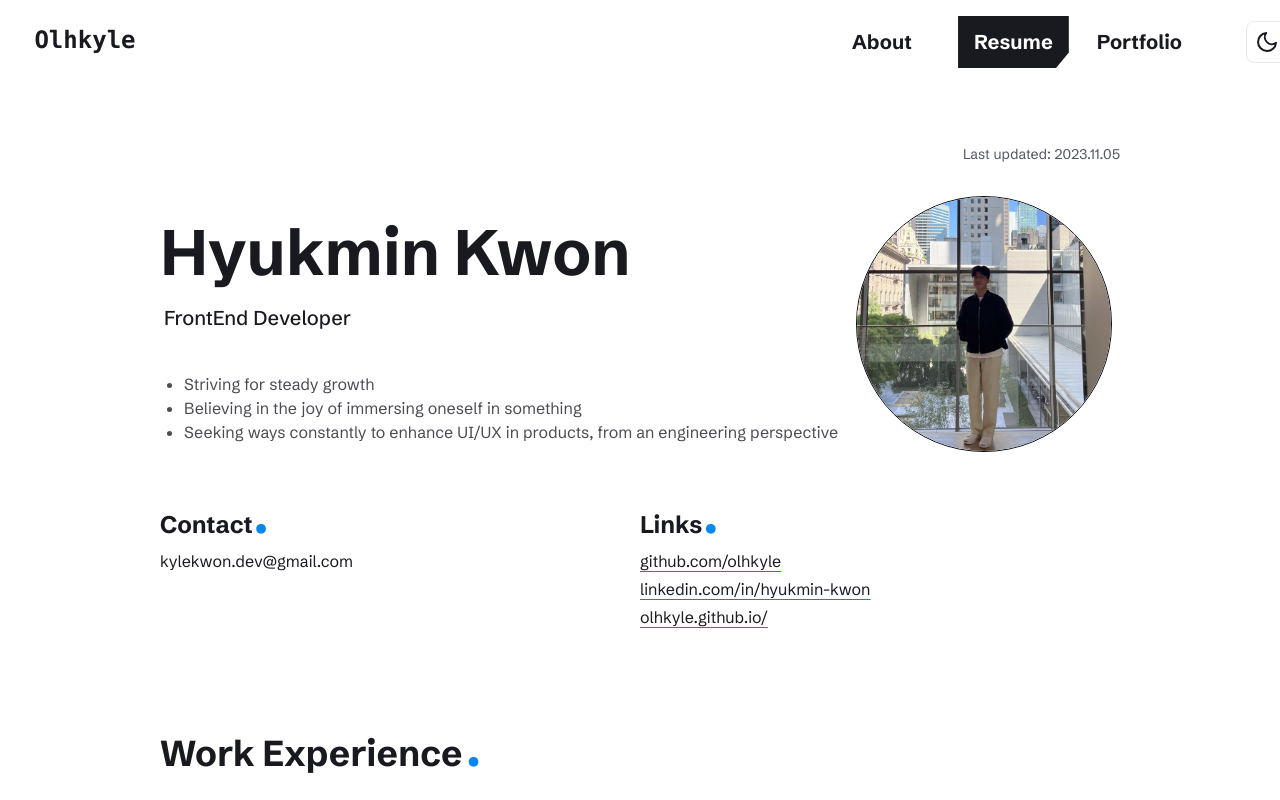
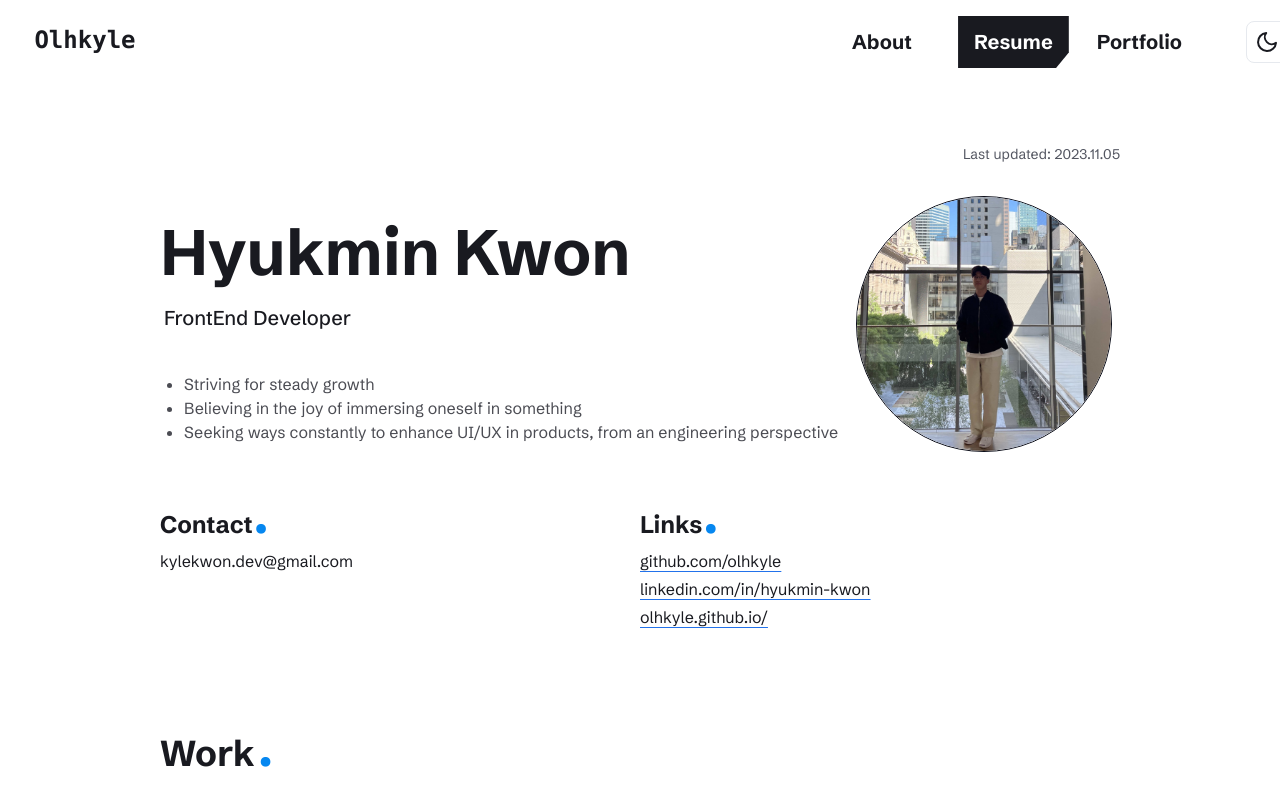
Before and after one commit to olhkyle/olhkyle-documented, a Next.js app: page /resume in a window 1280 px wide. Shown: the top 800 px of the page. Built offline with nearby package versions, Linux system fonts and the light colour scheme; no server answers.

Commit message:
[FEAT] update contents

```diff
--- a/app/resume/page.tsx
+++ b/app/resume/page.tsx
@@ -26,7 +26,7 @@ export default function Resume() {
 					<LinksCard />
 				</div>
 				<div className="mt-[6rem]">
-					<SubTitle>Work Experience</SubTitle>
+					<SubTitle>Work</SubTitle>
 					<ul className="flex flex-col gap-10 mt-[2.5rem]">
 						{devExperience.map(experience => (
 							<DevExperience key={experience.title} experience={experience} />
--- a/data/skills.ts
+++ b/data/skills.ts
@@ -67,7 +67,7 @@ const skills: SkillStack[] = [
 		description: 'Semantic Markup for web standards with HTML5, understanding 4 web accessibility principles of WCAG ',
 	},
 	{
-		skill: ['CSS(Sass)', 'Styled-Components', 'Emotion', 'TailwindCSS'],
+		skill: ['CSS(Sass)', 'Emotion', 'TailwindCSS'],
 		description: 'Implement Responsive Design and decent UI components',
 	},
 	{
```
